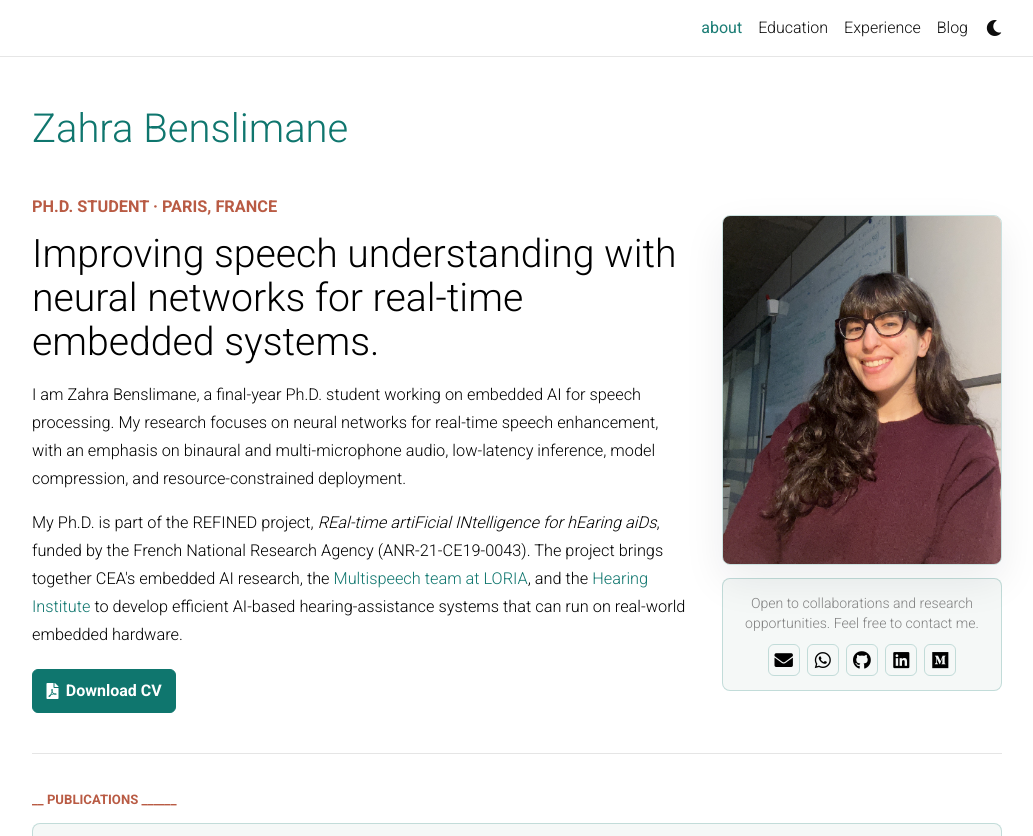
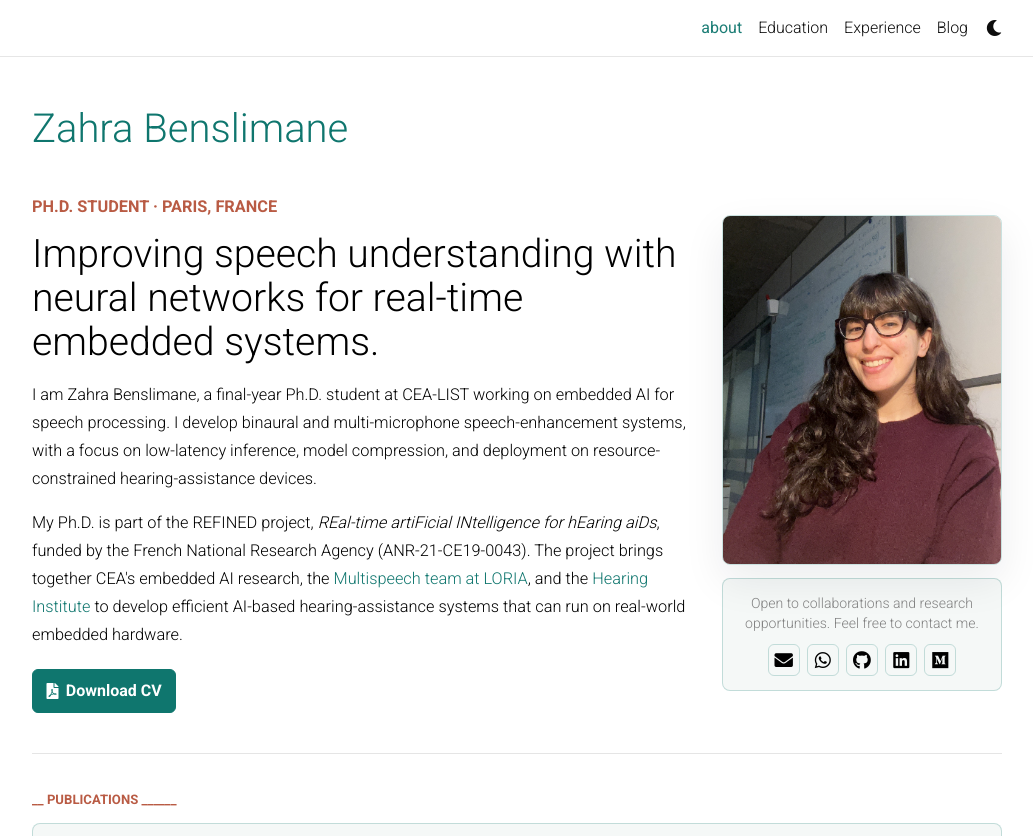
Before and after one commit to ZahraBenslimane/Portfolio, a Jekyll site: the page built from _pages/about.md, in a window 1280 px wide and 1063 px high, cut to the strip 0-836 px from the top of the window. Shown: the whole strip, without its empty margins (123-1156 px from the left). Built offline with Jekyll 4.4.1, drawn with Linux system fonts in a browser that asks for light colours; comment, search, counter and statistics services are not loaded; a style sheet for code colours, icons or effects is not loaded.

Commit message:
new version layout

```diff
--- a/_data/education.yml
+++ b/_data/education.yml
@@ -9,10 +9,8 @@
   #   - Efficient inference
   #   - Hearing-assistance systems
   summary: >
-    Doctoral research on neural networks for improving speech understanding in
-    real-time embedded systems. The project targets low-latency, low-computational-cost
-    binaural and multi-microphone speech enhancement for resource-constrained
-    hearing-assistance devices.
+     Doctoral research on computationally efficient neural speech enhancement for real-time embedded hearing-assistance systems.
+     The work focuses on binaural and multi-microphone processing, low-latency inference, model compression, and deployment on resource-constrained devices.
   details:
     - title: Ph.D. project
       items:
--- a/_pages/about.md
+++ b/_pages/about.md
@@ -17,10 +17,11 @@ social: false  # social icons are shown below the portrait
     <p class="home-hero__eyebrow">Ph.D. student · Paris, France</p>
     <h2>Improving speech understanding with neural networks for real-time embedded systems.</h2>
     <p>
-      I am Zahra Benslimane, a final-year Ph.D. student working on embedded AI
-      for speech processing. My research focuses on neural networks for real-time
-      speech enhancement, with an emphasis on binaural and multi-microphone audio,
-      low-latency inference, model compression, and resource-constrained deployment.
+      I am Zahra Benslimane, a final-year Ph.D. student at CEA-LIST working on
+      embedded AI for speech processing. I develop binaural and multi-microphone
+      speech-enhancement systems, with a focus on low-latency inference, model
+      compression, and deployment on resource-constrained hearing-assistance
+      devices.
     </p>
 
     <p>
```
